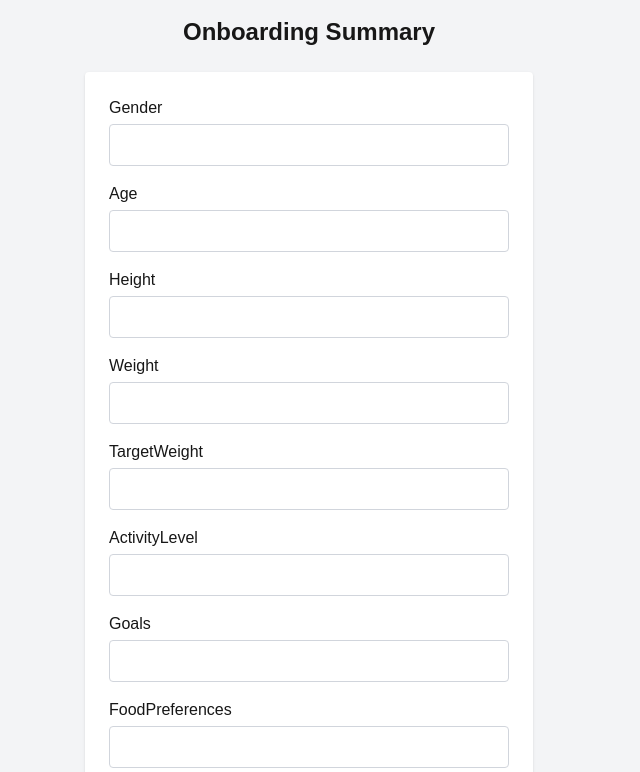
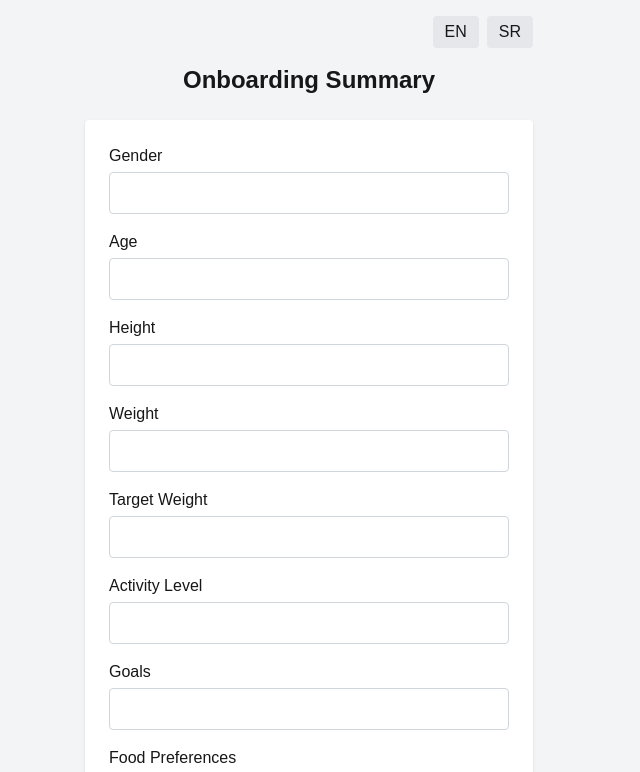
Before and after one commit to darkotosic/ketowebapp-front, a Next.js app: page /onboarding/summary in a window 1280 px wide. Shown: the top 772 px of the page, without its empty margins (331-971 px from the left). Built offline with nearby package versions, Linux system fonts and the light colour scheme.

Commit message:
Add full i18n support with LanguageSwitcher, auto translations in Summary.js, cleanup hello.js

```diff
--- /dev/null
+++ b/components/LanguageSwitcher.js
@@ -0,0 +1,26 @@
+import { useTranslation } from 'react-i18next';
+
+export default function LanguageSwitcher() {
+  const { i18n } = useTranslation();
+
+  const changeLanguage = (lng) => {
+    i18n.changeLanguage(lng);
+  };
+
+  return (
+    <div className="flex justify-end space-x-2 mb-4 w-full max-w-md">
+      <button
+        onClick={() => changeLanguage('en')}
+        className={`px-3 py-1 rounded ${i18n.language === 'en' ? 'bg-green-500 text-white' : 'bg-gray-200'}`}
+      >
+        EN
+      </button>
+      <button
+        onClick={() => changeLanguage('sr')}
+        className={`px-3 py-1 rounded ${i18n.language === 'sr' ? 'bg-green-500 text-white' : 'bg-gray-200'}`}
+      >
+        SR
+      </button>
+    </div>
+  );
+}
--- /dev/null
+++ b/components/i18n/index.js
@@ -0,0 +1,29 @@
+import i18n from 'i18next';
+import { initReactI18next } from 'react-i18next';
+import LanguageDetector from 'i18next-browser-languagedetector';
+
+import en from '../../public/locales/en/common.json';
+import sr from '../../public/locales/sr/common.json';
+
+i18n
+  .use(initReactI18next)
+  .use(LanguageDetector)
+  .init({
+    resources: {
+      en: { common: en },
+      sr: { common: sr },
+    },
+    fallbackLng: 'en',
+    debug: false,
+    detection: {
+      order: ['cookie', 'localStorage', 'navigator', 'htmlTag', 'path', 'subdomain'],
+      caches: ['cookie'],
+    },
+    ns: ['common'],
+    defaultNS: 'common',
+    interpolation: {
+      escapeValue: false,
+    },
+  });
+
+export default i18n;
--- a/pages/api/hello.js
+++ /dev/null
@@ -1,5 +0,0 @@
-// Next.js API route support: https://nextjs.org/docs/api-routes/introduction
-
-export default function handler(req, res) {
-  res.status(200).json({ name: "John Doe" });
-}
--- a/pages/onboarding/summary.js
+++ b/pages/onboarding/summary.js
@@ -1,6 +1,10 @@
 import { useState } from 'react';
+import { useTranslation } from 'react-i18next';
+import LanguageSwitcher from '../../components/LanguageSwitcher';
 
 export default function Summary() {
+  const { t } = useTranslation('common');
+
   const [formData, setFormData] = useState({
     gender: '',
     age: '',
@@ -49,23 +53,24 @@ export default function Summary() {
       console.log('API Response:', data);
 
       if (data.success) {
-        alert('Onboarding data saved successfully!');
+        alert(t('onboarding_success'));
       } else {
-        alert(`Error saving data: ${data.error}`);
+        alert(`${t('onboarding_error')}: ${data.error}`);
       }
     } catch (error) {
       console.error('Error:', error);
-      alert('Error saving data.');
+      alert(t('onboarding_error'));
     }
   };
 
   return (
     <div className="flex flex-col items-center justify-center min-h-screen p-4 bg-gray-100">
-      <h1 className="text-2xl font-bold mb-6">Onboarding Summary</h1>
+      <LanguageSwitcher />
+      <h1 className="text-2xl font-bold mb-6">{t('onboarding_title')}</h1>
       <form onSubmit={handleSubmit} className="space-y-4 w-full max-w-md bg-white p-6 rounded shadow">
         {Object.keys(formData).map((key) => (
           <div key={key} className="flex flex-col">
-            <label htmlFor={key} className="mb-1 capitalize">{key}</label>
+            <label htmlFor={key} className="mb-1 capitalize">{t(key)}</label>
             <input
               type="text"
               name={key}
@@ -80,7 +85,7 @@ export default function Summary() {
           type="submit"
           className="w-full bg-green-500 text-white py-2 px-4 rounded hover:bg-green-600"
         >
-          Submit
+          {t('submit_button')}
         </button>
       </form>
     </div>
--- /dev/null
+++ b/public/locales/en/common.json
@@ -0,0 +1,15 @@
+{
+  "onboarding_title": "Onboarding Summary",
+  "submit_button": "Submit",
+  "gender": "Gender",
+  "age": "Age",
+  "height": "Height",
+  "weight": "Weight",
+  "targetWeight": "Target Weight",
+  "activityLevel": "Activity Level",
+  "goals": "Goals",
+  "foodPreferences": "Food Preferences",
+  "experienceLevel": "Experience Level",
+  "onboarding_success": "Onboarding data saved successfully!",
+  "onboarding_error": "Error saving data."
+}
--- /dev/null
+++ b/public/locales/sr/common.json
@@ -0,0 +1,15 @@
+{
+  "onboarding_title": "Onboarding sažetak",
+  "submit_button": "Pošalji",
+  "gender": "Pol",
+  "age": "Godine",
+  "height": "Visina",
+  "weight": "Težina",
+  "targetWeight": "Ciljna težina",
+  "activityLevel": "Nivo aktivnosti",
+  "goals": "Ciljevi",
+  "foodPreferences": "Prehrambene navike",
+  "experienceLevel": "Nivo iskustva",
+  "onboarding_success": "Onboarding podaci su uspešno sačuvani!",
+  "onboarding_error": "Greška prilikom čuvanja podataka."
+}
```
Also changed, not shown: package.json (+8 -3 lines), pages/_app.js (+5 -2 lines), 1 other file (tests, documents, lock files or other folders).
